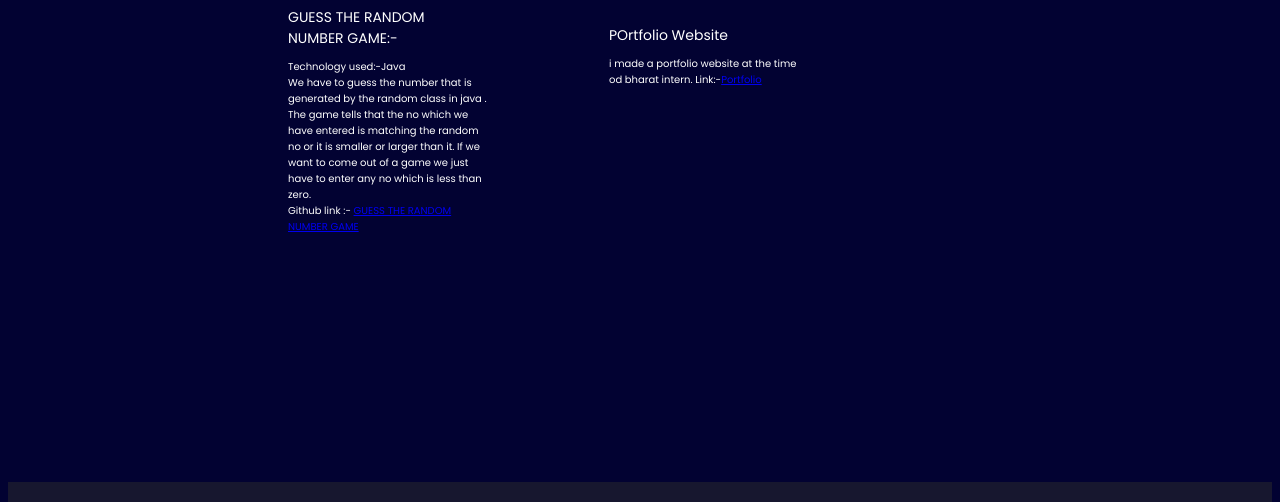
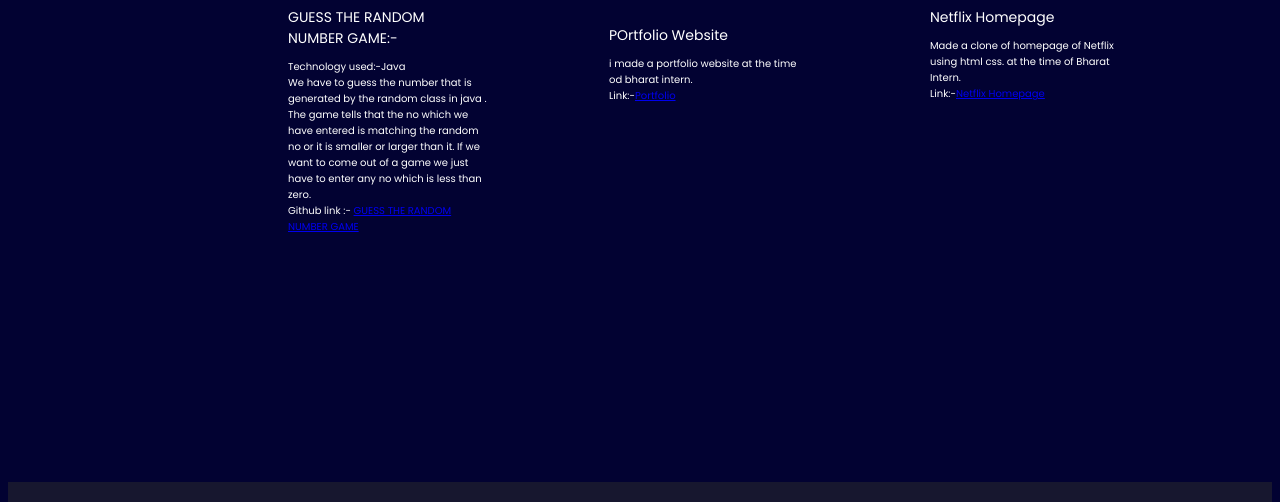
Before and after one commit to hritik0910/portfolio-website-, a plain HTML site: page index.html in a window 1280 px wide. Shown: the part 1316-1818 px from the top of the page. Drawn offline with nearby package versions, Linux system fonts and the light colour scheme.

Commit message:
Update index.html

```diff
--- a/index.html
+++ b/index.html
@@ -115,23 +115,23 @@ Github link :- <a href="https://github.com/hritik0910/guess_the_random_number">G
                         POrtfolio Website
                     </div>
                     <div class="vertical-desc">
-                       i made a portfolio website at the time od bharat intern.
+                       i made a portfolio website at the time od bharat intern. <br>
                       Link:-<a href="https://hritik0910.github.io/portfolio-website-/#Projects">Portfolio</a>
                     </div>
                 </div>
-               <!--
+
                 <div class="vertical">
-                    <img class ="image-top" src="class 10.jpeg" alt="">
+                    <img class ="image-top" src="Netflix-logo.png" alt="">
                     <div class="vertical-title">
-                        10<sup>th</sup> CBSE(2018-2019)
+                        Netflix Homepage
                     </div>
                     <div class="vertical-desc">
-                        Completed my 10<sup>th</sup> from Bharat Ram GLobal
-                        School Greater Noida.<br>
-                        Percentage:-80%
+                        Made a clone of homepage of Netflix using html css.
+                        at the time of Bharat Intern. <br>
+                      Link:-<a href ="https://hritik0910.github.io/Netflix-Homepage-Clone/">Netflix Homepage</a>
                     </div>
                 </div>
-        </section>-->
+        </section>
     </main>
     <footer>
         <div class="footer">
```
